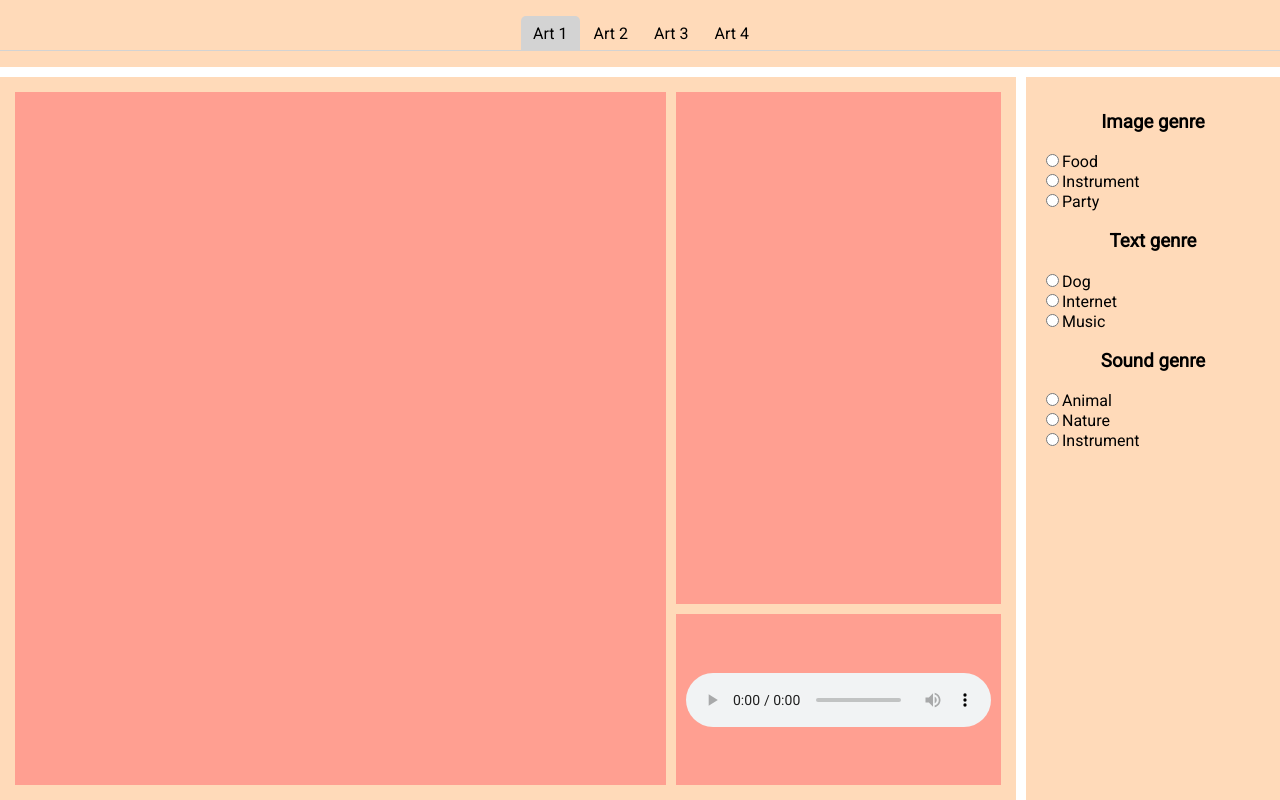
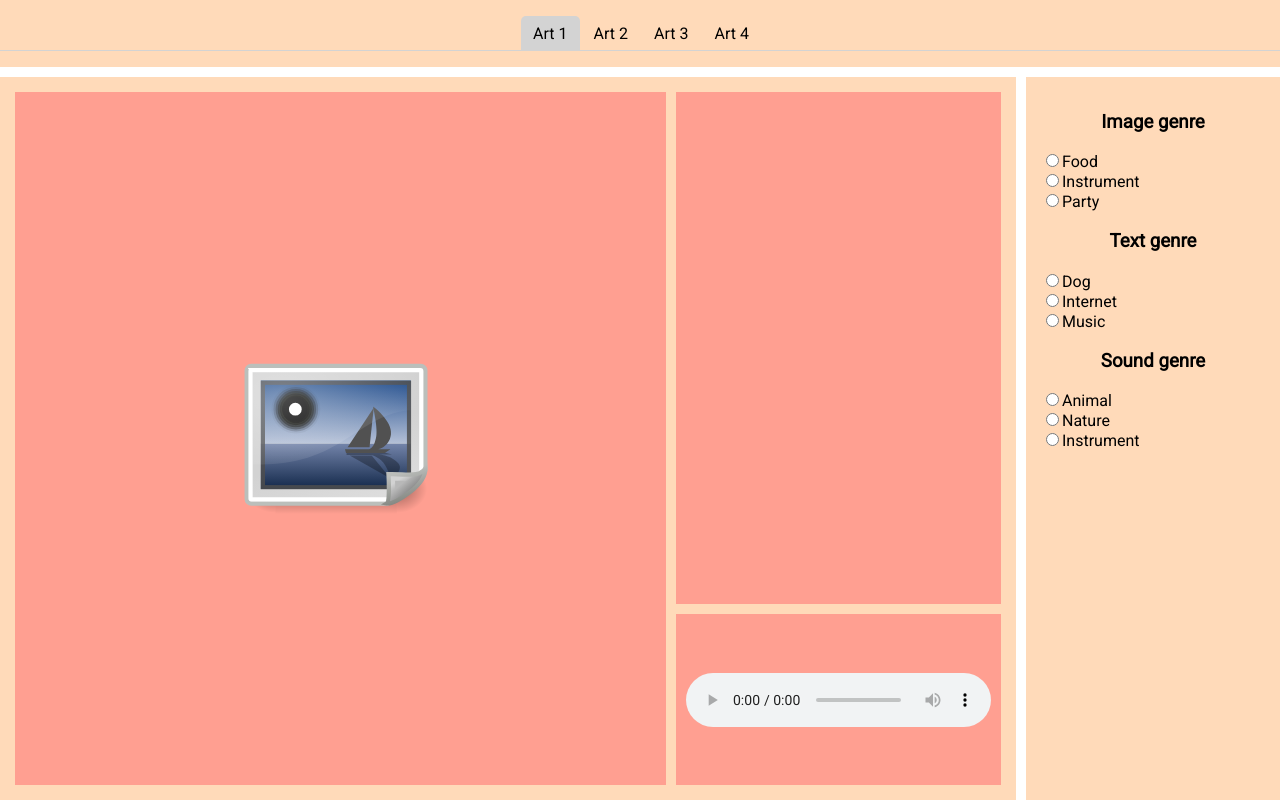
Before and after one commit to IT2810/it2810-webutvikling-h18-prosjekt-2-gruppe--27, a React (Create React App) app: page / in a window 1280 px wide. Built offline with nearby package versions, Linux system fonts and the light colour scheme.

Commit message:
Add default image for initialization, loading, and error
As part of https://github.com/IT2810/it2810-webutvikling-h18-prosjekt-2-gruppe--27/issues/9

```diff
--- a/src/App.css
+++ b/src/App.css
@@ -51,12 +51,23 @@
   align-items: center;
 }
 
-.image svg{
+.image svg {
   display: block;
   width: 100%;
   height: 100%;
   max-width: 400px;
   max-height: 400px;
+}
+
+.img-template {
+  max-width: 200px;
+  max-height: 200px;
+}
+
+.rotate {
+  animation: kf-spin infinite 20s linear;
+  max-width: 40px;
+  max-height: 40px;
 }
 
 .text {
@@ -176,3 +187,9 @@
     border-radius: initial;
   }
 }
+
+
+@keyframes kf-spin {
+  from { transform: rotate(0deg); }
+  to { transform: rotate(360deg); }
+}
--- a/src/components/Art/ImageView.js
+++ b/src/components/Art/ImageView.js
@@ -1,11 +1,32 @@
 import React, { Component } from 'react';
+import init_svg from "../../img/image_unassigned.svg";
+import loading_svg from "../../img/loading.svg";
+import error_svg from "../../img/error.svg";
 
 class ImageView extends Component {
   render() {
     let src = "";
+    let default_src = "";
+    let default_className = "img-template";
     const image = this.props.image;
     if (image && image.state === "loaded") {
       src = image.data;
+    } else if (image && image.state === "error") {
+      default_src = error_svg;
+    } else if (image && image.state === "initialized") {
+      default_src = init_svg;
+    } else if (image && image.state === "loading") {
+      default_src = loading_svg;
+      default_className += " rotate";
+    } else {
+      default_src = init_svg;
+    }
+    if (default_src){
+      return (
+        <div className={this.props.className}>
+          <img className={default_className} src={default_src}/>
+        </div>
+      );
     }
     return (
       <div className={this.props.className} dangerouslySetInnerHTML={{__html: src}}/>
```
